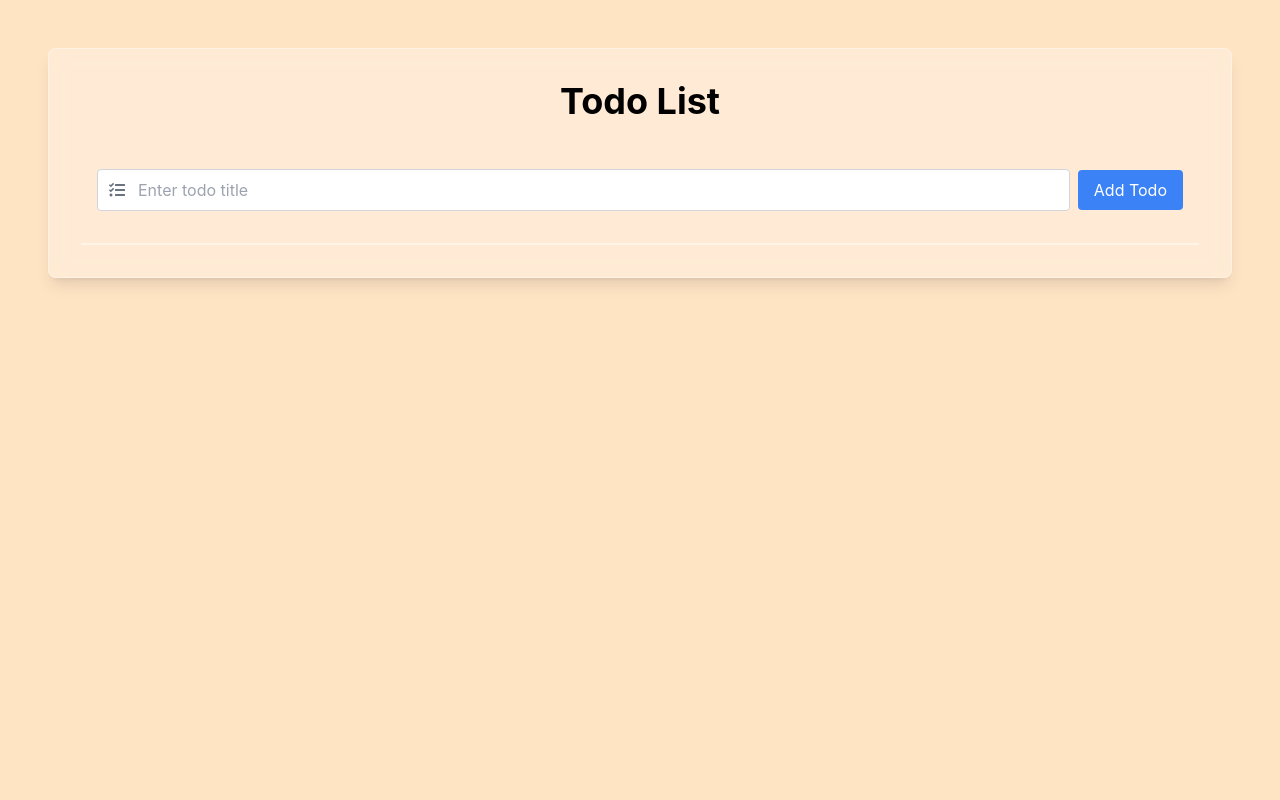
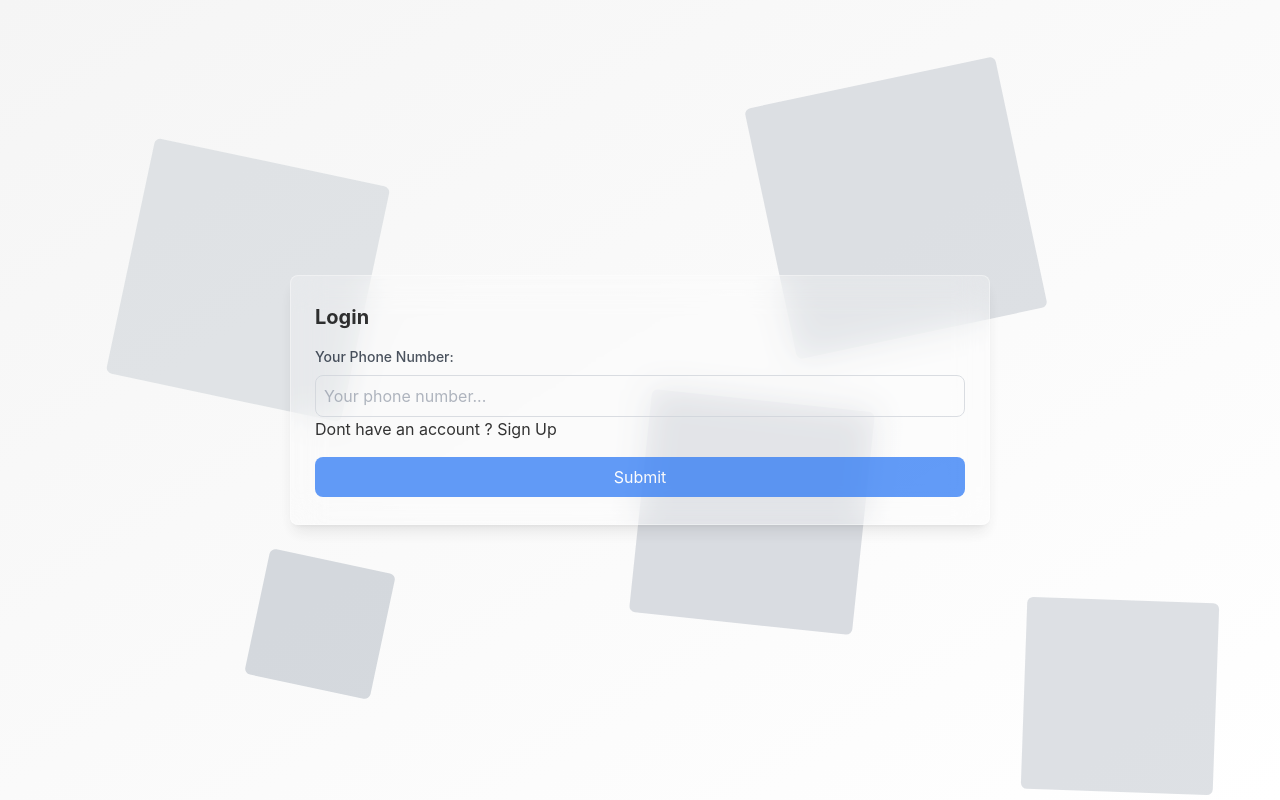
Before and after one commit to StackOverfloweds/Todo_API, a React (Vite) app in the folder Todo-app/: page / in a window 1280 px wide. Built offline with nearby package versions, Linux system fonts and the light colour scheme.

Commit message:
add comment and styling login

```diff
--- a/Todo-app/src/App.tsx
+++ b/Todo-app/src/App.tsx
@@ -1,17 +1,16 @@
-import { useState } from 'react'
-import reactLogo from './assets/react.svg'
-import viteLogo from '/vite.svg'
-import './App.css'
-import CardLogin from './components/medium/CardLogin'
-import TodoListPage from './pages/TodoListPages'
+import { Routes, Route } from 'react-router-dom';
+import LoginPages from './pages/LoginPages';
+import SignUpPages from './pages/SignUpPages';
+import TodoListPage from './pages/TodoListPages';
 
 function App() {
-
   return (
-    <>
-  <TodoListPage/>
-    </>
-  )
+    <Routes>
+      <Route path="/" element={<LoginPages />} />
+      <Route path="/signup" element={<SignUpPages />} />
+      <Route path="/todo" element={<TodoListPage />} />
+    </Routes>
+  );
 }
 
-export default App
+export default App;
--- a/Todo-app/src/components/medium/CardLogin.tsx
+++ b/Todo-app/src/components/medium/CardLogin.tsx
@@ -2,30 +2,32 @@ import React, { useState } from 'react';
 import { Formik, Field, Form, ErrorMessage, FieldProps } from 'formik';
 import * as Yup from 'yup';
 import OtpForm from './OtpForm';
+import { Link } from 'react-router-dom';
 
+//skema validasi menggunakan yup
 const validationSchema = Yup.object({
     phoneNumber: Yup.string()
         .matches(/^[0-9]+$/, 'Nomor HP harus angka !')
-        .min(11, 'Minimal 11 digit !')
-        .max(14, 'Minimal 14 digit !')
+        .min(11, 'Minimal 11 digit !')//minimal 11 digit nomor
+        .max(14, 'Minimal 14 digit !')//maksimal 14 digit nomor
         .required('Wajib diisi !'),
 });
 
 interface FormValues {
-    phoneNumber: string;
+    phoneNumber: string;//deklarasi variabel
 }
 
 export default function CardLogin() {
-    const [showOtpForm, setShowOtpForm] = useState<boolean>(false);
+    const [showOtpForm, setShowOtpForm] = useState<boolean>(false);//use state untuk menampilkan otp form
 
-    const initialValues: FormValues = { phoneNumber: '' };
+    const initialValues: FormValues = { phoneNumber: '' };//deklarasi nilai awal variabel
 
-    const handleSubmit = (values: FormValues) => {
+    const handleSubmit = (values: FormValues) => {//ketika button ditekan maka akan berpindah ke form otp
         console.log(values);
         setShowOtpForm(true);
     };
 
-    if (showOtpForm) {
+    if (showOtpForm) {//kondisi jika showOtpForm true
         return <OtpForm/>;
     }
 
@@ -36,7 +38,7 @@ export default function CardLogin() {
             onSubmit={handleSubmit}
         >
             {({ touched, errors, values }) => (
-                <Form className="relative bg-white/30 backdrop-blur-lg border border-white/50 p-6 rounded-lg shadow-lg w-[700px] h-[250px]">
+                <Form className="relative bg-white/30 backdrop-blur-lg border border-white/50 p-6 rounded-lg shadow-lg w-[700px] h-[250px] flex flex-col justify-center opacity-80">
                     <h2 className="text-xl font-bold mb-4">Login</h2>
                     <div>
                         <label htmlFor="phoneNumber" className="block text-gray-800 text-sm font-medium mb-2">
@@ -58,15 +60,7 @@ export default function CardLogin() {
                         </Field>
                         <ErrorMessage name="phoneNumber" component="div" className="text-red-600 text-sm mt-1" />
                     </div>
-
-                    <button
-                        type="button"
-                        onClick={() => console.log(values.phoneNumber)}
-                        className="mt-4 px-4 py-2 bg-blue-500 text-white rounded-lg hover:bg-blue-600"
-                    >
-                        Show Phone Number
-                    </button>
-
+                    <p>Dont have an account ? <Link to={"/signup"} ><span>Sign Up</span></Link>  </p>
                     <button
                         type="submit"
                         className="mt-4 px-4 py-2 bg-blue-500 text-white rounded-lg hover:bg-blue-600"
--- a/Todo-app/src/components/medium/CardSignUp.tsx
+++ b/Todo-app/src/components/medium/CardSignUp.tsx
@@ -2,12 +2,13 @@ import React, { useState } from 'react';
 import { Formik, Field, Form, ErrorMessage, FieldProps } from 'formik';
 import * as Yup from 'yup';
 import OtpForm from './OtpForm';
+import { Link } from 'react-router-dom';
 
 const validationSchema = Yup.object({
     phoneNumber: Yup.string()
         .matches(/^[0-9]+$/, 'Nomor HP harus angka !')
         .min(11, 'Minimal 11 digit !')
-        .max(14, 'Minimal 14 digit !')
+        .max(14, 'Maksimal 14 digit !')
         .required('Wajib diisi !'),
     gender: Yup.string().required('Pilih jenis kelamin !'),
 });
@@ -38,10 +39,9 @@ export default function CardSignUp() {
             onSubmit={handleSubmit}
         >
             {({ touched, errors, values }) => (
-                <Form className="relative bg-white/30 backdrop-blur-lg border border-white/50 p-6 rounded-lg shadow-lg w-[700px] h-auto">
-                    <h2 className="text-xl font-bold mb-4">SignUp</h2>
+                <Form className="relative bg-white/30 backdrop-blur-lg border border-white/50 p-6 rounded-lg shadow-lg w-[700px] h-auto flex flex-col justify-center opacity-80">
+                    <h2 className="text-xl font-bold mb-4 text-center">Sign Up</h2>
 
-                    {/* Phone Number Field */}
                     <div>
                         <label htmlFor="phoneNumber" className="block text-gray-800 text-sm font-medium mb-2">
                             Your Phone Number:
@@ -63,7 +63,6 @@ export default function CardSignUp() {
                         <ErrorMessage name="phoneNumber" component="div" className="text-red-600 text-sm mt-1" />
                     </div>
 
-                    {/* Gender Field */}
                     <div className="mt-4">
                         <label htmlFor="gender" className="block text-gray-800 text-sm font-medium mb-2">
                             Your Gender:
@@ -77,18 +76,13 @@ export default function CardSignUp() {
                         <ErrorMessage name="gender" component="div" className="text-red-600 text-sm mt-1" />
                     </div>
 
-                    {/* Buttons */}
-                    <button
-                        type="button"
-                        onClick={() => console.log(values)}
-                        className="mt-4 px-4 py-2 bg-blue-500 text-white rounded-lg hover:bg-blue-600"
-                    >
-                        Show Data
-                    </button>
+                    <p className="mt-4 text-center">
+                        Have an account? <Link to={"/"} className="text-blue-500 hover:underline">Sign In</Link>
+                    </p>
 
                     <button
                         type="submit"
-                        className="mt-4 px-4 py-2 bg-blue-500 text-white rounded-lg hover:bg-blue-600"
+                        className="mt-4 w-full px-4 py-2 bg-blue-500 text-white rounded-lg hover:bg-blue-600"
                     >
                         Submit
                     </button>
--- a/Todo-app/src/components/medium/OtpForm.tsx
+++ b/Todo-app/src/components/medium/OtpForm.tsx
@@ -1,6 +1,7 @@
 import React from 'react';
 import { Formik, Field, Form, ErrorMessage, FieldProps } from 'formik';
 import * as Yup from 'yup';
+import { Link } from 'react-router-dom';
 
 const otpValidationSchema = Yup.object({
     otp: Yup.string()
@@ -49,13 +50,14 @@ const OtpForm: React.FC = () => {
                         </Field>
                         <ErrorMessage name="otp" component="div" className="text-red-600 text-sm mt-1" />
                     </div>
-
+                    <Link to={"/todo"}>
                         <button
                             type="submit"
                             className="mt-4 px-4 py-2 bg-blue-500 text-white rounded-lg hover:bg-blue-600"
                         >
                             Verify OTP
                         </button>
+                    </Link>
                 </Form>
             )}
         </Formik>
--- a/Todo-app/src/index.css
+++ b/Todo-app/src/index.css
@@ -4,5 +4,7 @@
 
 :root {
   font-family: Inter, system-ui, Avenir, Helvetica, Arial, sans-serif;
-  background-color: bisque;
+  /* background-color: bisque; */
+  background: linear-gradient(to bottom right, #f5f5f5, #ffffff);
+
 }
--- a/Todo-app/src/pages/LoginPages.tsx
+++ b/Todo-app/src/pages/LoginPages.tsx
@@ -2,6 +2,16 @@ import CardLogin from "../components/medium/CardLogin";
 
 export default function LoginPages() {
   return (
-    <CardLogin/>
-  )
+    <div className="relative flex justify-center items-center h-screen overflow-hidden">
+      {/* Background Elements */}
+      <div className="absolute h-60 w-60 bg-gray-300 rounded-md transform rotate-12 opacity-60" style={{ top: '20%', left: '10%' }}></div>
+      <div className="absolute h-48 w-48 bg-gray-300 rounded-md transform rotate-2 opacity-70" style={{ top: '75%', left: '80%' }}></div>
+      <div className="absolute h-56 w-56 bg-gray-300 rounded-md transform rotate-6 opacity-80" style={{ top: '50%', left: '50%' }}></div>
+      <div className="absolute h-32 w-32 bg-gray-300 rounded-md transform rotate-12 opacity-90" style={{ top: '70%', left: '20%' }}></div>
+      <div className="absolute h-64 w-64 bg-gray-300 rounded-md transform -rotate-12 opacity-70" style={{ top: '10%', left: '60%' }}></div>
+
+      {/* Centered CardLogin */}
+      <CardLogin />
+    </div>
+  );
 }
--- a/Todo-app/src/pages/SignUpPages.tsx
+++ b/Todo-app/src/pages/SignUpPages.tsx
@@ -2,6 +2,9 @@ import CardSignUp from "../components/medium/CardSignUp";
 
 export default function SignUpPages() {
     return (
-        <CardSignUp/>
+        <div className="flex justify-center items-center h-screen relative">
+            <div className="h-40 w-40 bg-gray-200 absolute top-72 left-[27%] z-0 rounded-md"></div>
+            <CardSignUp />
+        </div>
     )
 }
```
Lines whose indentation alone changed are shown as unchanged.
